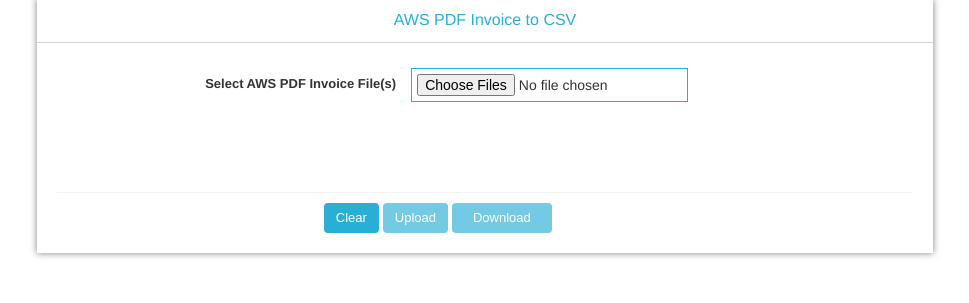
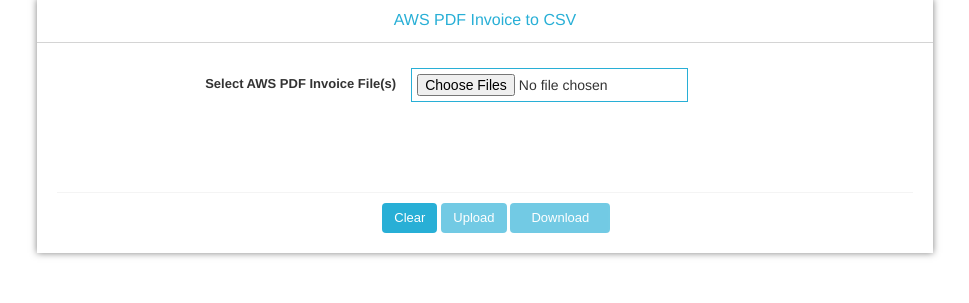
Before and after one commit to engineeringwitharavind/aws-invoice-converter, a Flask app: page / in a window 1280 px wide. Shown: the part 167-470 px from the top of the page, without its empty margins (155-1124 px from the left). Run offline with Flask 2, Linux system fonts and the light colour scheme; some libraries are stand-ins or nearby versions.

Commit message:
Updated index.html

```diff
--- a/templates/index.html
+++ b/templates/index.html
@@ -198,7 +198,7 @@
       }
 
       .div-parent {
-        width: 58% !important;
+        width: 65% !important;
       }
       @media only screen and (max-width: 767px) {
         .div-parent {
```
